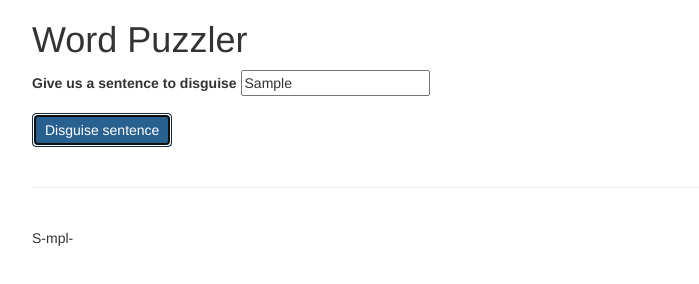
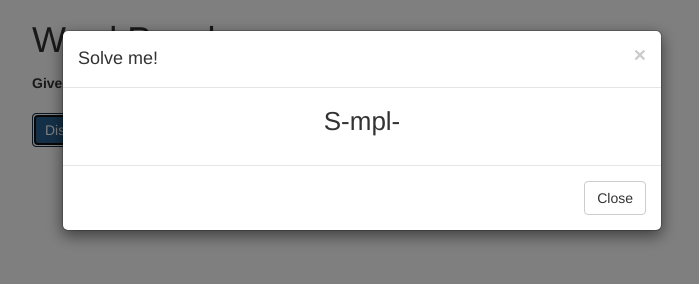
Before and after one commit to jacksoncafazzo/Ping-Pong-Friday-Project, a plain HTML site: page index.html in a window 1280 px wide. Both pictures are taken after typing "Sample" into the empty fields and a click on the button "Disguise sentence". Shown: the whole page, without its empty margins (38-737 px from the left). Drawn offline with Linux system fonts and the light colour scheme.

Commit message:
Show answer in a modal instead of below the form

```diff
--- a/css/styles.css
+++ b/css/styles.css
@@ -1,3 +1,8 @@
-.result {
-  display: none;
+#modal {
+  max-width: 800px;
 }
+
+.modal-body {
+  font-size: 26px;
+  text-align: center;
+}
--- a/index.html
+++ b/index.html
@@ -20,13 +20,21 @@
           <button type="submit" class="btn btn-primary">Disguise sentence</button>
         </form>
       </div>
-      <br>
-      <hr>
-      <br>
-      <div class="result">
-        <p>
-          <span class="puzzleResult"></span>
-        </p>
+    </div>
+    <div id="modal" class="modal fade">
+      <div class="modal-dialog">
+        <div class="modal-content">
+          <div class="modal-header">
+              <button type="button" class="close" data-dismiss="modal" aria-hidden="true">&times;</button>
+               <h4 class="modal-title">Solve me!</h4>
+          </div>
+          <div class="modal-body">
+              <p><span class="puzzleResult"></span></p>
+          </div>
+          <div class="modal-footer">
+              <button type="button" class="btn btn-default" data-dismiss="modal">Close</button>
+          </div>
+        </div>
       </div>
     </div>
   </body>
--- a/js/scripts.js
+++ b/js/scripts.js
@@ -12,7 +12,7 @@ $(document).ready(function() {
     // var puzzleResult = wordPuzzle.replace(/a|e|i|o|u/gi, "-");
 
     $(".puzzleResult").text(puzzleResult);
-    $(".result").show();
+    $("#modal").modal('show');
 
     event.preventDefault();
   });
```
Also changed, not shown: results-page.html (added, +22 -0 lines).
